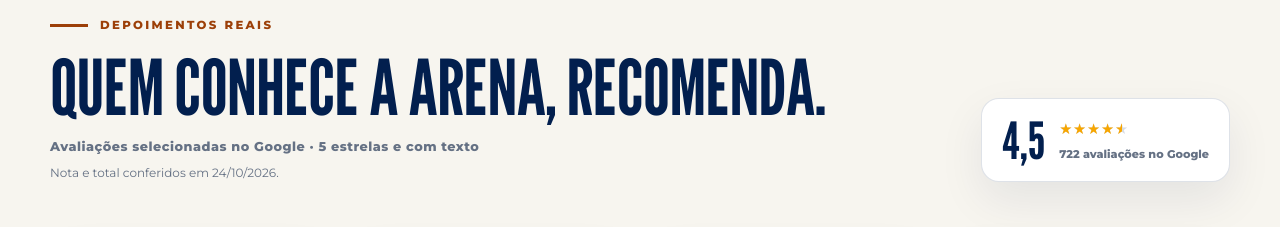
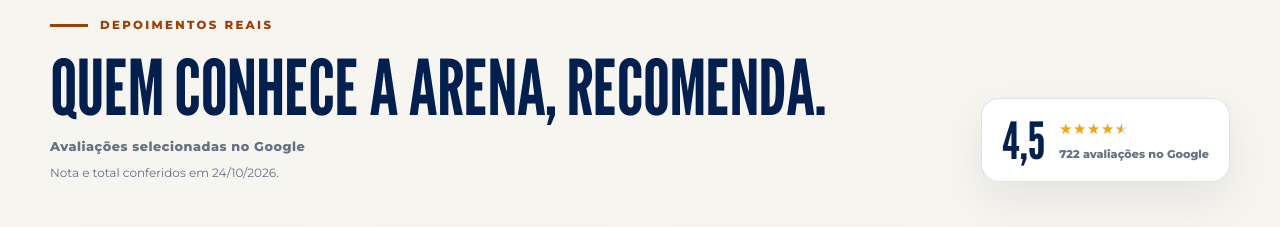
Before and after one commit to Ca472/Arena-Sul-, a Next.js app: page / in a window 1280 px wide. Shown: the part 4820-5047 px from the top of the page. Built offline with nearby package versions, Linux system fonts and the light colour scheme; no server answers.

Commit message:
Identifica contatos do site no WhatsApp e simplifica subtítulo (#54)
Adiciona Vim do Site da Arena à mensagem padrão dos links de contato e remove o complemento 5 estrelas e com texto do subtítulo das avaliações.

```diff
--- a/src/app/page.tsx
+++ b/src/app/page.tsx
@@ -387,7 +387,7 @@ export default async function Home() {
               <p className="section-kicker">Depoimentos reais</p>
               <h2 id="testimonials-title">Quem conhece a Arena, recomenda.</h2>
               <p className="testimonials-recency">
-                Avaliações selecionadas no Google · 5 estrelas e com texto
+                Avaliações selecionadas no Google
               </p>
               <p className="testimonials-verification">
                 Nota e total conferidos em <time dateTime={GOOGLE_REVIEW_SNAPSHOT.verifiedOn}>{googleReviewVerificationLabel}</time>.
--- a/src/lib/config/whatsapp.ts
+++ b/src/lib/config/whatsapp.ts
@@ -1,7 +1,7 @@
 export const ARENA_WHATSAPP_NUMBER = "551233071093";
 
 export const DEFAULT_WHATSAPP_MESSAGE =
-  "Olá, Arena Sul! Gostaria de conhecer as modalidades, aulas e horários disponíveis.";
+  "Olá, Arena Sul! Vim do Site da Arena. Gostaria de conhecer as modalidades, aulas e horários disponíveis.";
 
 export function buildWhatsAppUrl(message = DEFAULT_WHATSAPP_MESSAGE) {
   return `https://wa.me/${ARENA_WHATSAPP_NUMBER}?text=${encodeURIComponent(message)}`;
```
